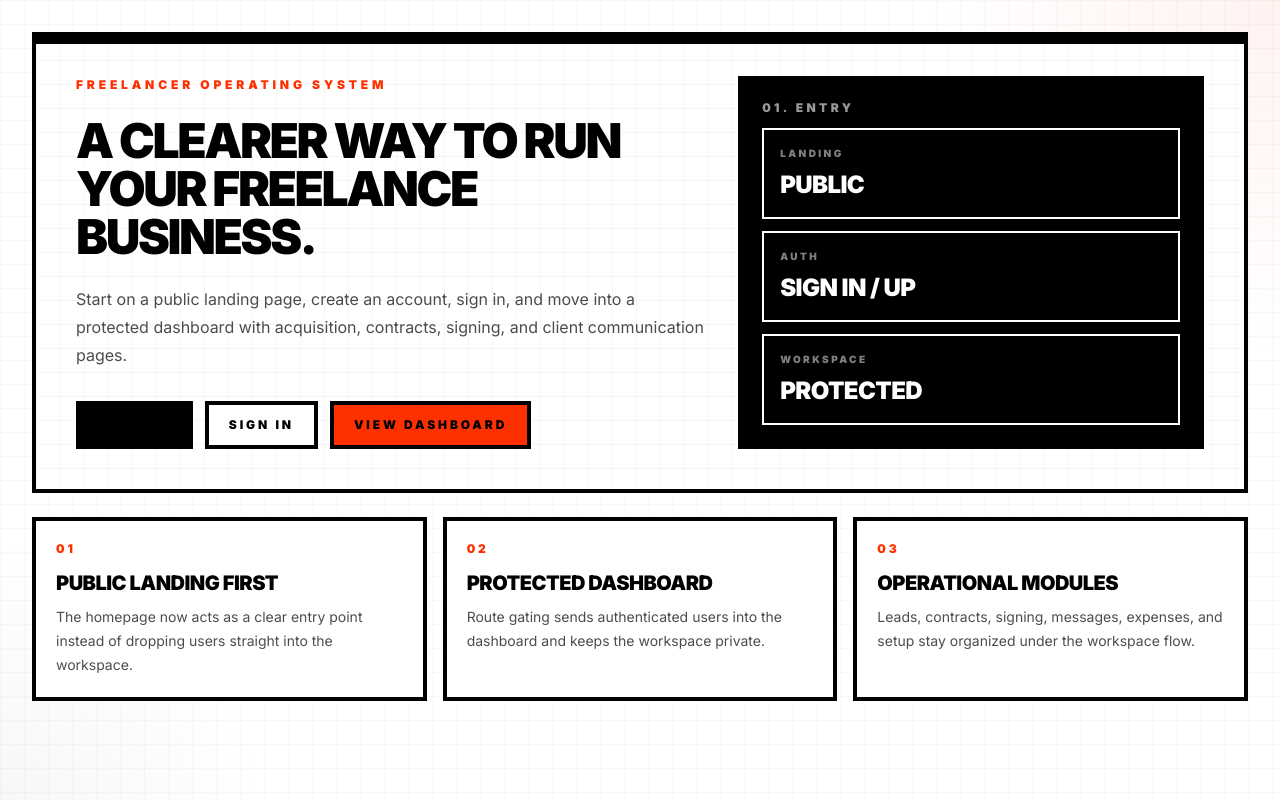
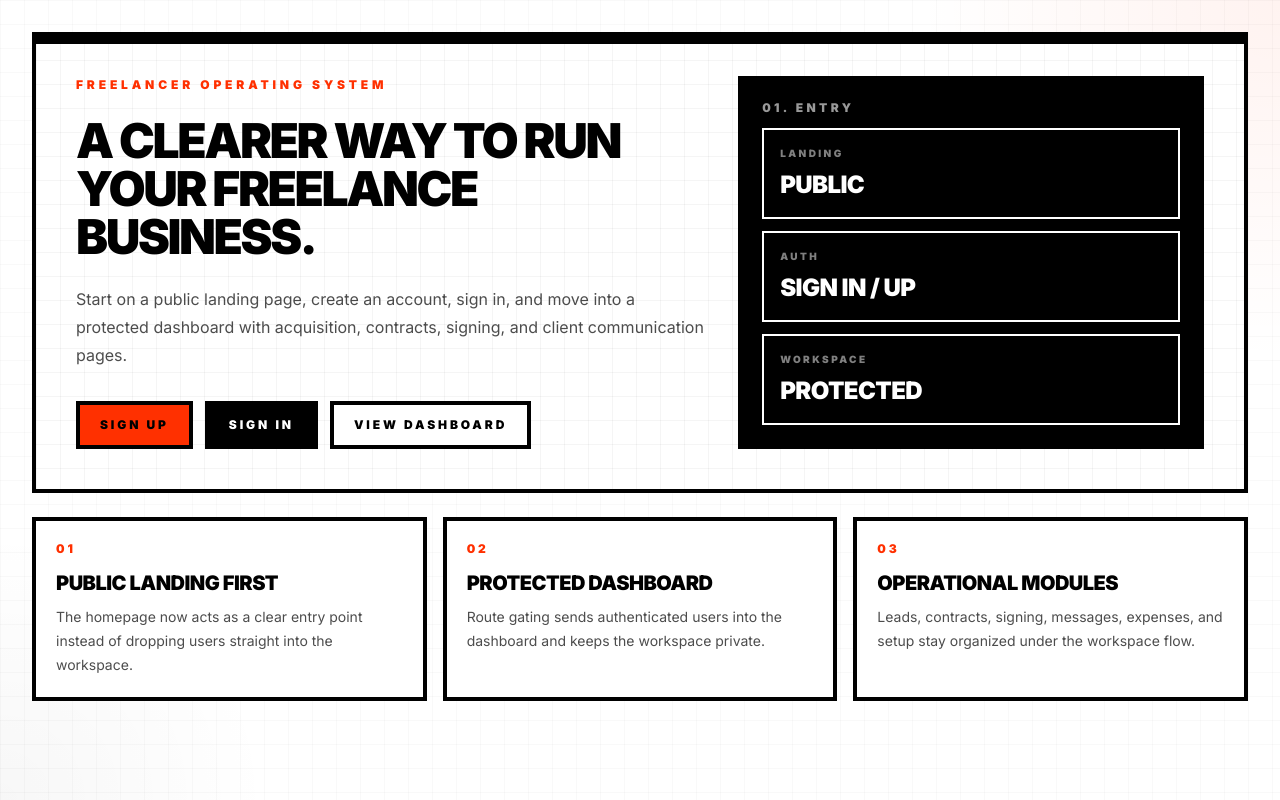
Before and after one commit to ShubhZ06/freelancer-onboarding, a Next.js app: page / in a window 1280 px wide. Built offline with nearby package versions, Linux system fonts and the light colour scheme.

Commit message:
fix : Colour grading in ui

```diff
--- a/src/app/globals.css
+++ b/src/app/globals.css
@@ -42,9 +42,14 @@ body {
   font-family: var(--font-geist-sans), sans-serif;
 }
 
-a {
-  color: inherit;
-  text-decoration: none;
+@layer base {
+  /* Keep anchors inheriting color/decoration from parents *unless* a Tailwind
+     utility (e.g. text-white, underline) is applied. Must live inside @layer
+     base — unlayered rules defeat utility layers in the cascade. */
+  a {
+    color: inherit;
+    text-decoration: none;
+  }
 }
 
 ::selection {
--- a/src/app/page.tsx
+++ b/src/app/page.tsx
@@ -35,19 +35,19 @@ export default function Home() {
             <div className="flex flex-wrap gap-3 pt-2">
               <Link
                 href="/sign-up"
-                className="border-4 border-black bg-black px-5 py-3 text-xs font-black uppercase tracking-[0.24em] text-white transition hover:bg-swiss-accent hover:text-black"
+                className="border-4 border-black bg-swiss-accent px-5 py-3 text-xs font-black uppercase tracking-[0.24em] text-black transition hover:bg-black hover:text-white"
               >
                 Sign Up
               </Link>
               <Link
                 href="/sign-in"
-                className="border-4 border-black bg-white px-5 py-3 text-xs font-black uppercase tracking-[0.24em] text-black transition hover:bg-swiss-muted"
+                className="border-4 border-black bg-black px-5 py-3 text-xs font-black uppercase tracking-[0.24em] text-white transition hover:bg-swiss-accent hover:text-black"
               >
                 Sign In
               </Link>
               <Link
                 href="/dashboard"
-                className="border-4 border-black bg-swiss-accent px-5 py-3 text-xs font-black uppercase tracking-[0.24em] text-black transition hover:bg-white"
+                className="border-4 border-black bg-white px-5 py-3 text-xs font-black uppercase tracking-[0.24em] text-black transition hover:bg-swiss-muted"
               >
                 View Dashboard
               </Link>
--- a/src/app/sign-in/page.tsx
+++ b/src/app/sign-in/page.tsx
@@ -1,5 +1,10 @@
+import { Suspense } from "react";
 import { AuthForm } from "@/components/auth/AuthForm";
 
 export default function SignInPage() {
-  return <AuthForm mode="sign-in" />;
+  return (
+    <Suspense fallback={null}>
+      <AuthForm mode="sign-in" />
+    </Suspense>
+  );
 }
--- a/src/app/sign-up/page.tsx
+++ b/src/app/sign-up/page.tsx
@@ -1,5 +1,10 @@
+import { Suspense } from "react";
 import { AuthForm } from "@/components/auth/AuthForm";
 
 export default function SignUpPage() {
-  return <AuthForm mode="sign-up" />;
+  return (
+    <Suspense fallback={null}>
+      <AuthForm mode="sign-up" />
+    </Suspense>
+  );
 }
```
